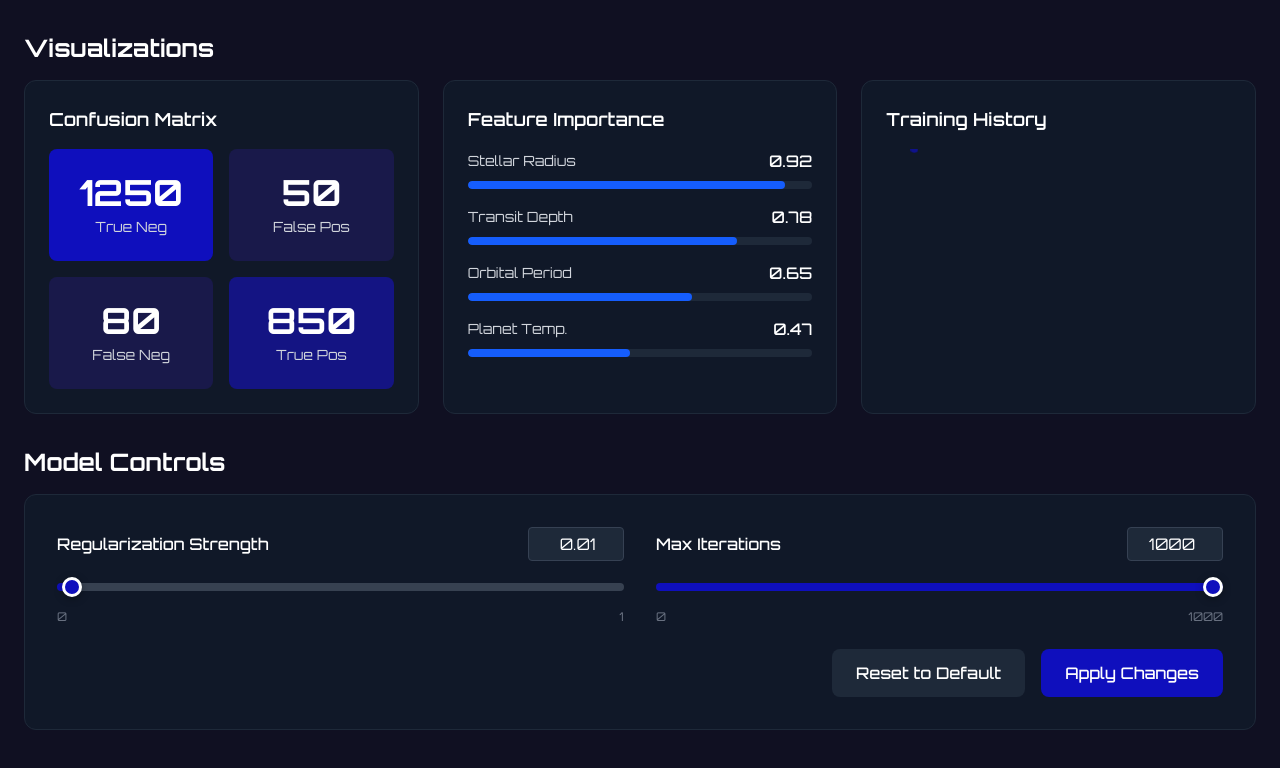
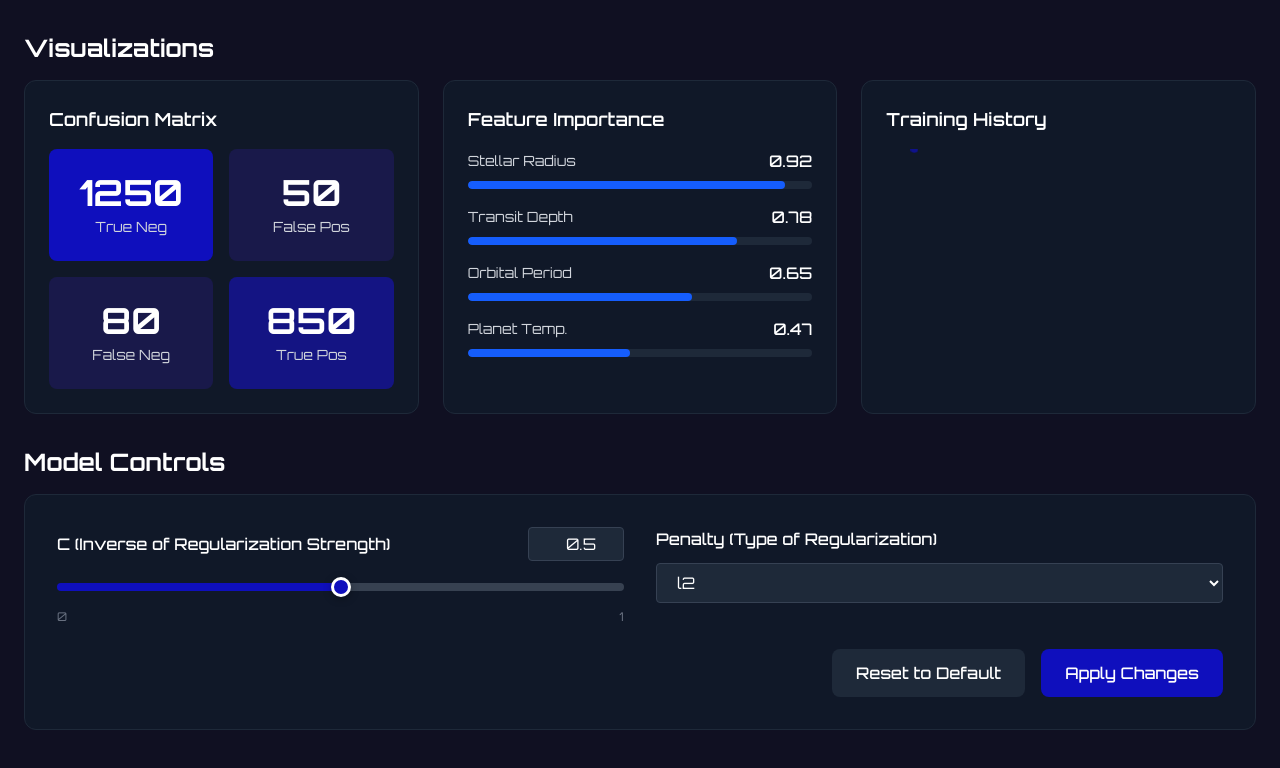
Before and after one commit to Ekow-Davis/NASA-model-frontend, a React (Vite) app in the folder mavericks/: page /model in a window 1280 px wide. Shown: the part 406-1174 px from the top of the page. Built offline with nearby package versions, Linux system fonts and the light colour scheme.

Commit message:
Done with specific hyperparameters specification

```diff
--- a/mavericks/src/pages/ModelDashboard.tsx
+++ b/mavericks/src/pages/ModelDashboard.tsx
@@ -41,6 +41,13 @@ interface SliderControlProps {
   max: number;
   step: number;
   onChange: (value: number) => void;
+}
+
+interface DropdownControlProps {
+  label: string;
+  value: string;
+  options: string[];
+  onChange: (value: string) => void;
 }
 
 interface ModelConfig {
@@ -442,12 +449,23 @@ const ModelPerformanceTracking: React.FC = () => {
   model_type: "logistic_regression",
   training_mode: "dynamic"
 });
-  const [isDropdownOpen, setIsDropdownOpen] = useState<boolean>(false);
+  // Logistic Regression controls
+  const [cValue, setCValue] = useState<number>(0.5);
+  const [penalty, setPenalty] = useState<string>('l2');
+
+  // Linear Regression controls
+  const [alpha, setAlpha] = useState<number>(0.5);
+  const [regularizationType, setRegularizationType] = useState<string>('L2 (Ridge)');
+
+  // KNN controls
+  const [nNeighbors, setNNeighbors] = useState<number>(3);
+  const [weights, setWeights] = useState<string>('uniform');
+
   const [isLoading, setIsLoading] = useState<boolean>(false);
 
   const [isModalOpen, setIsModalOpen] = useState(false);
 
-  const [regularization, setRegularization] = useState<number>(0.01);
+  // const [regularization, setRegularization] = useState<number>(0.01);
   const [maxIterations, setMaxIterations] = useState<number>(1000);
 
   const [metrics, setMetrics] = useState<PerformanceMetrics>({
@@ -550,9 +568,38 @@ const ModelPerformanceTracking: React.FC = () => {
     );
   }
 
+  // Dropdown Control Component
+  const DropdownControl: React.FC<DropdownControlProps> = ({ label, value, options, onChange }) => {
+    return (
+      <div className="space-y-3">
+        <label className="text-white font-medium block">{label}</label>
+        <select
+          value={value}
+          onChange={(e) => onChange(e.target.value)}
+          className="w-full bg-gray-800 text-white px-4 py-2 rounded border border-gray-700 focus:outline-none focus:border-blue-600"
+        >
+          {options.map((option) => (
+            <option key={option} value={option}>
+              {option}
+            </option>
+          ))}
+        </select>
+      </div>
+    );
+  };
+
   const handleResetToDefault = () => {
-    setRegularization(0);
-    setMaxIterations(0);
+    // Reset based on model type
+    if (selectedModel.model_type === 'logistic_regression') {
+      setCValue(0);
+      setPenalty('l2');
+    } else if (selectedModel.model_type === 'linear_regression') {
+      setAlpha(0);
+      setRegularizationType('L2 (Ridge)');
+    } else if (selectedModel.model_type === 'knn') {
+      setNNeighbors(2);
+      setWeights('uniform');
+    }
   };
 
   return (
@@ -616,63 +663,62 @@ const ModelPerformanceTracking: React.FC = () => {
         <div>
           <h2 className="text-2xl font-bold mb-4">Model Controls</h2>
           <div className="bg-gray-900 rounded-xl p-8 border border-gray-800">
-              {selectedModel.model_type === "logistic_regression" && (
+              {/* Logistic Regression Controls */}
+            {selectedModel.model_type === 'logistic_regression' && (
               <div className="grid grid-cols-1 lg:grid-cols-2 gap-8 mb-6">
                 <SliderControl
-                  label="Regularization Strength"
-                  value={regularization}
+                  label="C (Inverse of Regularization Strength)"
+                  value={cValue}
                   min={0}
                   max={1}
                   step={0.01}
-                  onChange={setRegularization}
+                  onChange={setCValue}
                 />
-                <SliderControl
-                  label="Max Iterations"
-                  value={maxIterations}
-                  min={0}
-                  max={1000}
-                  step={10}
-                  onChange={setMaxIterations}
+                <DropdownControl
+                  label="Penalty (Type of Regularization)"
+                  value={penalty}
+                  options={['l1', 'l2', 'elasticnet', 'none']}
+                  onChange={setPenalty}
                 />
               </div>
             )}
-              {selectedModel.model_type === "knn" && (
+
+            {/* Linear Regression Controls */}
+            {selectedModel.model_type === 'linear_regression' && (
               <div className="grid grid-cols-1 lg:grid-cols-2 gap-8 mb-6">
                 <SliderControl
-                  label="Regularization Strength"
-                  value={regularization}
+                  label="Alpha (Regularization Strength)"
+                  value={alpha}
                   min={0}
                   max={1}
                   step={0.01}
-                  onChange={setRegularization}
+                  onChange={setAlpha}
                 />
-                <SliderControl
-                  label="Max Iterations"
-                  value={maxIterations}
-                  min={0}
-                  max={1000}
-                  step={10}
-                  onChange={setMaxIterations}
+                <DropdownControl
+                  label="Type of Regularization"
+                  value={regularizationType}
+                  options={['L1 (Lasso)', 'L2 (Ridge)', 'Elastic Net']}
+                  onChange={setRegularizationType}
                 />
               </div>
             )}
-              {selectedModel.model_type === "linear_regression" && (
+
+            {/* KNN Controls */}
+            {selectedModel.model_type === 'knn' && (
               <div className="grid grid-cols-1 lg:grid-cols-2 gap-8 mb-6">
                 <SliderControl
-                  label=" Strength"
-                  value={regularization}
-                  min={0}
-                  max={1}
-                  step={0.01}
-                  onChange={setRegularization}
+                  label="N Neighbors (k)"
+                  value={nNeighbors}
+                  min={2}
+                  max={5}
+                  step={1}
+                  onChange={setNNeighbors}
                 />
-                <SliderControl
-                  label="Max Iterations"
-                  value={maxIterations}
-                  min={0}
-                  max={1000}
-                  step={10}
-                  onChange={setMaxIterations}
+                <DropdownControl
+                  label="Weights (How to weight neighbors)"
+                  value={weights}
+                  options={['uniform', 'distance']}
+                  onChange={setWeights}
                 />
               </div>
             )}
```
Lines whose indentation alone changed are shown as unchanged.
